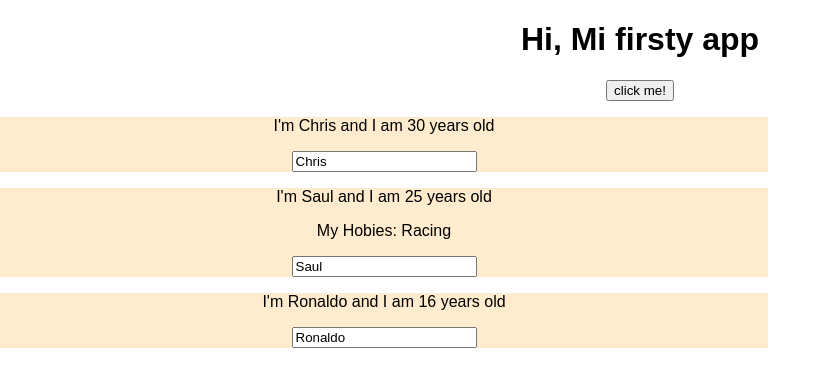
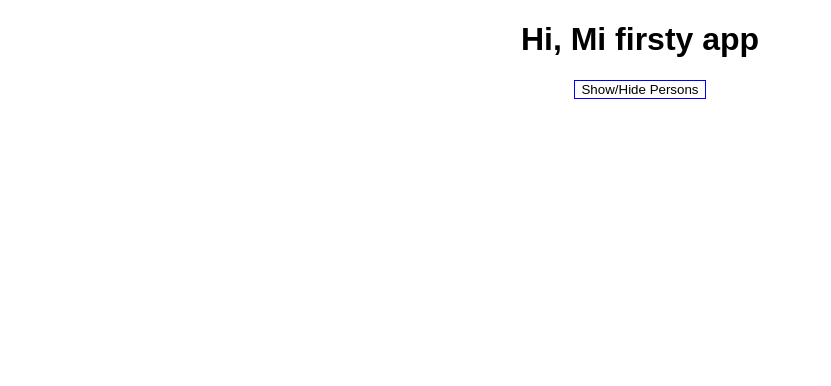
Before and after one commit to Davel-11/React-Formulario-reclamos-FE, a React (Create React App) app: page / in a window 1280 px wide. Shown: the top 386 px of the page, without its empty margins (0-831 px from the left). Built offline with nearby package versions, Linux system fonts and the light colour scheme.

Commit message:
Before going to sectiong 5 // on this commit we have created Lists, delete, update with two way bindingcopy arrays and objects, etc

```diff
--- a/src/App.js
+++ b/src/App.js
@@ -8,11 +8,12 @@ class App extends Component {
 
   state =  {
     persons: [
-      { name: 'Chris', age: 20 },
-      { name: 'Saul', age: 210 },
-      { name: 'Ronaldo', age: 30 }
+      { id: 1,  name: 'Chris', age: 20 },
+      { id: 2, name: 'Saul', age: 210 },
+      { id: 3, name: 'Ronaldo', age: 30 }
     ],
-    otherState: 'some value'
+    otherState: 'some value',
+    showPersons: false
   };
 
   switchNames = (newName) => {
@@ -27,38 +28,84 @@ class App extends Component {
 
   }
 
-  nameChangeHandler = (event) =>  {
+  nameChangeHandler = (event, id) =>  {
 
-    this.setState({
-      persons: [
-        { name: 'ChrisXX', age: 20 },
-        { name: event.target.value, age: 210 },
-        { name: 'RonaldoX', age: 30 }
-      ]
-    });
+    // 1 -- find person
+    const foundPersonIndex = this.state.persons.findIndex( obj => obj.id === id );
+
+    // 2 -- copy person properties
+    const newPerson = {...this.state.persons[foundPersonIndex]};
+
+    // update valie live
+    newPerson.name = event.target.value;
+
+    // update array
+    const persons = [...this.state.persons];
+    persons[foundPersonIndex] = newPerson;
+
+    // update State
+    this.setState({ persons: persons })
 
   }
 
+  togglePersonsHandler = () => {
+
+    const showIt = this.state.showPersons;
+
+    this.setState({ showPersons: !showIt });
+  }
+
+  delPerson = ( id ) => {
+
+      const tempArray =  [...this.state.persons];
+      tempArray.splice(id, 1);
+      this.setState( { persons: tempArray } )
+  }
+
   render() {
+
+    const style = {
+        backgroundColor: 'white',
+        border: '1px solid blue',
+        cursor: 'pointer'
+    }
+
+    let persons = null;
+
+    if ( this.state.showPersons ) {
+      persons = (
+          <div >
+            {
+              this.state.persons.map( (person, index) =>  {
+                console.log('person is', person);
+                return <Person
+                    click={this.delPerson.bind(this, index)}
+                    name={person.name}
+                    age={person.age}
+                    key={person.id}
+                    changed={ (event) => this.nameChangeHandler(event, person.id ) } />
+              })
+            }
+          </div>
+      );
+    }
+
     return(
 
       <div className="App">
 
           <h1>Hi, Mi firsty app</h1>
 
-          <button onClick={ () => this.switchNames('Performance Chris New Name ') } >click me! </button>
+          {/* onClick={ () => this.switchNames('Performance Chris New Name ') } >  */}
 
-          <Person name={this.state.persons[0].name} age="30" ></Person>
+          <button
+            style ={style}
+            onClick={this.togglePersonsHandler} >
+            Show/Hide Persons
+          </button>
 
-          <Person
-            name={this.state.persons[1].name}
-            age="25"
-            click={this.switchNames.bind(this, 'use Binding')}
-            changed={this.nameChangeHandler} >
-            My Hobies: Racing
-          </Person>
+          {persons}
 
-          <Person name={this.state.persons[2].name} age="16"></Person>
 
       </div>
     )
@@ -114,3 +161,43 @@ export default App;
   }
 
 */
+
+
+/* *********** ANOTHER IF TYPE
+
+  {
+    this.state.showPersons === true ?
+
+      <div >
+
+          <Person name={this.state.persons[0].name} age="30" ></Person>
+
+          <Person
+            name={this.state.persons[1].name}
+            age="25"
+            click={this.switchNames.bind(this, 'use Binding')}
+            changed={this.nameChangeHandler} >
+            My Hobies: Racing
+          </Person>
+
+          <Person name={this.state.persons[2].name} age="16"></Person>
+
+      </div>
+    :
+      null
+  }
+
+*/
+
+
+/*  ******* OLD PERSONS ******
+  <Person name={this.state.persons[0].name} age="30" ></Person>
+  <Person
+    name={this.state.persons[1].name}
+    age="25"
+    click={this.switchNames.bind(this, 'use Binding')}
+    changed={this.nameChangeHandler} >
+    My Hobies: Racing
+  </Person>
+  <Person name={this.state.persons[2].name} age="16"></Person>
+*/
```
Also changed, not shown: 1 other file (tests, documents, lock files or other folders).
